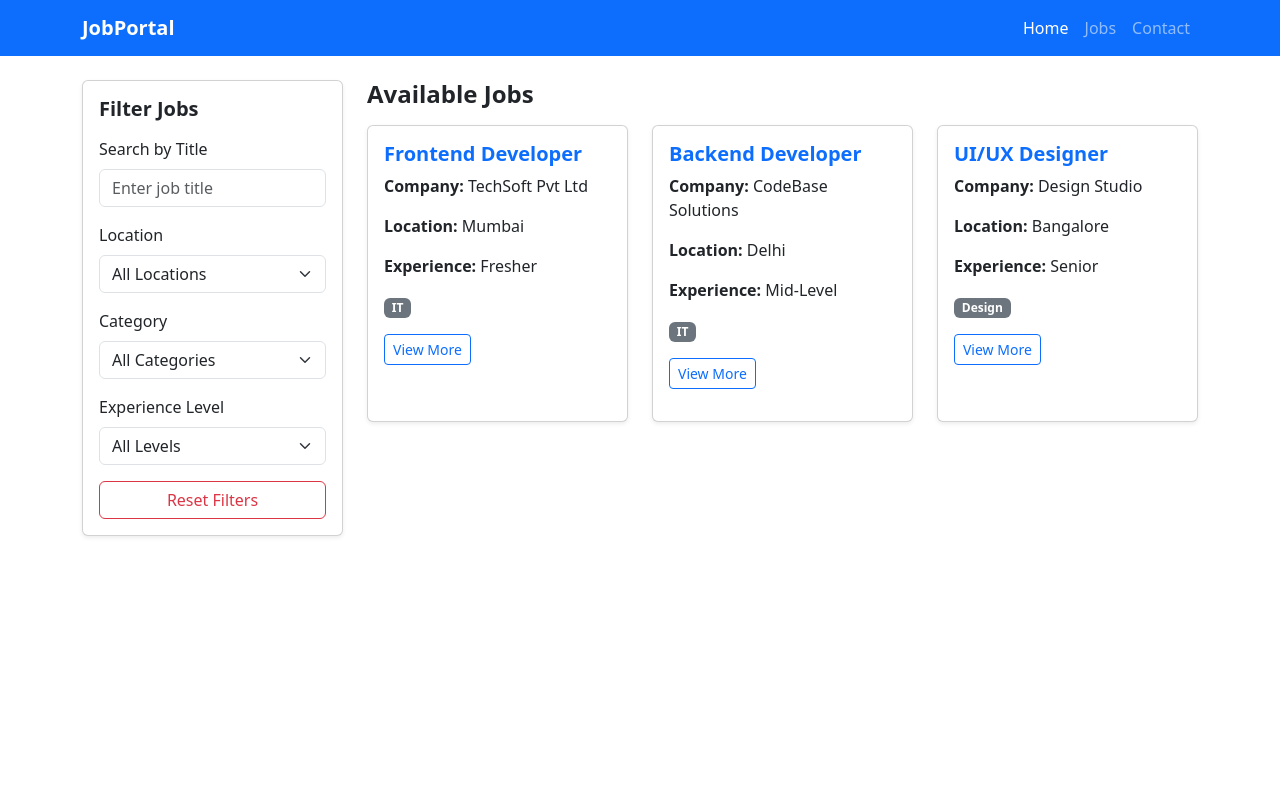
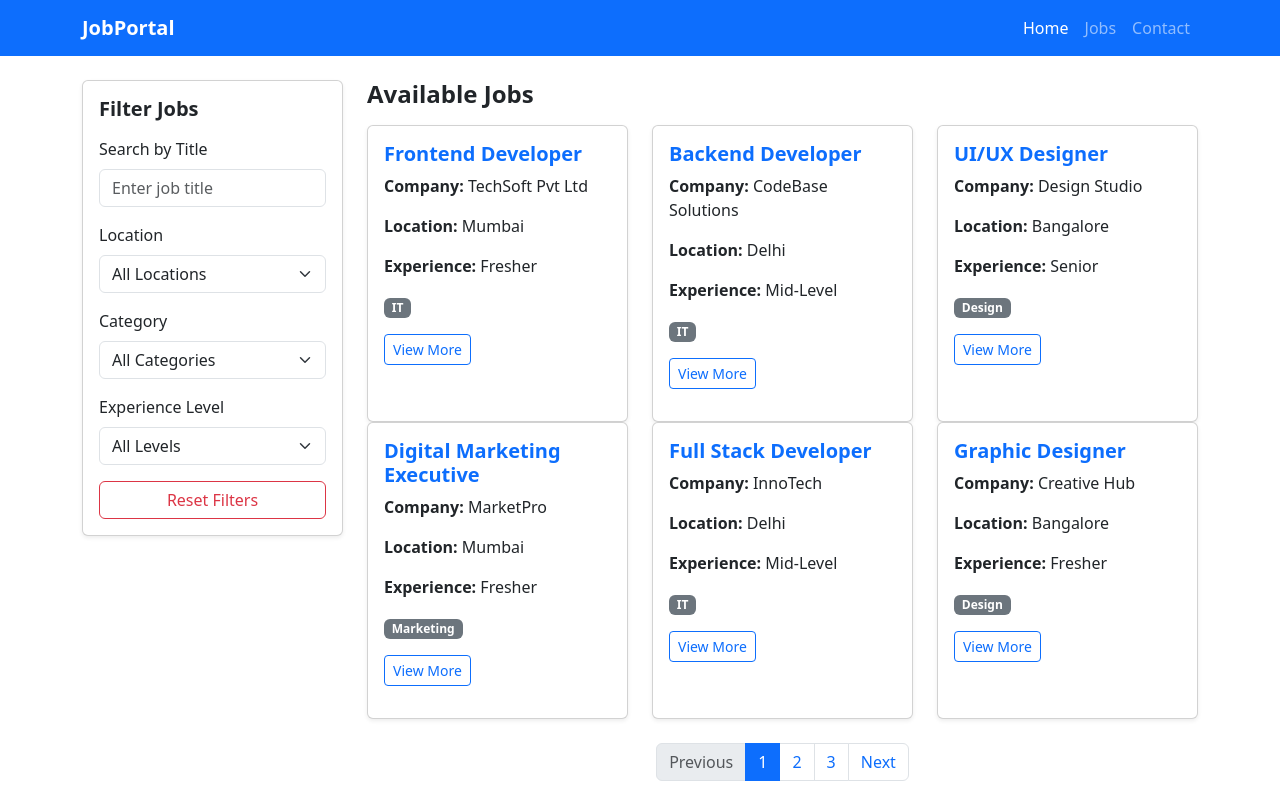
Before and after one commit to Biswajit-kar-28291/Job-Listing-Website-with-Job-Cards-and-Filters-, a React (Vite) app: page / in a window 1280 px wide. Built offline with nearby package versions, Linux system fonts and the light colour scheme.

Commit message:
Added extended job dataset to test pagination and filtering functionality.

```diff
--- a/src/components/Layout.jsx
+++ b/src/components/Layout.jsx
@@ -1,4 +1,4 @@
-import React, { useState } from "react";
+import React, { useState, useEffect } from "react";
 import JobList from "./JobList";
 import Filter from "./Filter";
 import jobsData from "../data/jobs";
@@ -10,6 +10,9 @@ function Layout() {
   const [category, setCategory] = useState("");
   const [experience, setExperience] = useState("");
 
+  const [currentPage, setCurrentPage] = useState(1);
+  const jobsPerPage = 6;
+
   const filteredJobs = jobsData.filter((job) => {
     return (
       job.title.toLowerCase().includes(search.toLowerCase()) &&
@@ -18,6 +21,18 @@ function Layout() {
       (experience === "" || job.experience === experience)
     );
   });
+
+  // Reset page when filters change
+  useEffect(() => {
+    setCurrentPage(1);
+  }, [search, location, category, experience]);
+
+  // Pagination Logic
+  const indexOfLastJob = currentPage * jobsPerPage;
+  const indexOfFirstJob = indexOfLastJob - jobsPerPage;
+  const currentJobs = filteredJobs.slice(indexOfFirstJob, indexOfLastJob);
+
+  const totalPages = Math.ceil(filteredJobs.length / jobsPerPage);
 
   const resetFilters = () => {
     setSearch("");
@@ -46,7 +61,49 @@ function Layout() {
 
         <div className="col-md-9">
           <h4 className="mb-3 fw-bold">Available Jobs</h4>
-          <JobList jobs={filteredJobs} />
+          <JobList jobs={currentJobs} />
+
+          {/* Pagination */}
+          {totalPages > 1 && (
+            <nav className="mt-4">
+              <ul className="pagination justify-content-center">
+
+                <li className={`page-item ${currentPage === 1 ? "disabled" : ""}`}>
+                  <button
+                    className="page-link"
+                    onClick={() => setCurrentPage(currentPage - 1)}
+                  >
+                    Previous
+                  </button>
+                </li>
+
+                {[...Array(totalPages)].map((_, index) => (
+                  <li
+                    key={index}
+                    className={`page-item ${currentPage === index + 1 ? "active" : ""}`}
+                  >
+                    <button
+                      className="page-link"
+                      onClick={() => setCurrentPage(index + 1)}
+                    >
+                      {index + 1}
+                    </button>
+                  </li>
+                ))}
+
+                <li className={`page-item ${currentPage === totalPages ? "disabled" : ""}`}>
+                  <button
+                    className="page-link"
+                    onClick={() => setCurrentPage(currentPage + 1)}
+                  >
+                    Next
+                  </button>
+                </li>
+
+              </ul>
+            </nav>
+          )}
+
         </div>
 
       </div>
--- a/src/data/jobs.js
+++ b/src/data/jobs.js
@@ -7,8 +7,7 @@ const jobs = [
     experience: "Fresher",
     category: "IT",
     salary: "3 - 5 LPA",
-    description:
-      "We are looking for a passionate frontend developer with knowledge of HTML, CSS, JavaScript and React."
+    description: "Looking for React developer with strong HTML, CSS skills."
   },
   {
     id: 2,
@@ -18,8 +17,7 @@ const jobs = [
     experience: "Mid-Level",
     category: "IT",
     salary: "5 - 8 LPA",
-    description:
-      "Looking for backend developer with Node.js and database knowledge. Experience with APIs is required."
+    description: "Node.js and database experience required."
   },
   {
     id: 3,
@@ -29,8 +27,127 @@ const jobs = [
     experience: "Senior",
     category: "Design",
     salary: "6 - 10 LPA",
-    description:
-      "Seeking creative UI/UX designer with Figma and Adobe XD experience."
+    description: "Expert in Figma and Adobe XD."
+  },
+  {
+    id: 4,
+    title: "Digital Marketing Executive",
+    company: "MarketPro",
+    location: "Mumbai",
+    experience: "Fresher",
+    category: "Marketing",
+    salary: "2 - 4 LPA",
+    description: "SEO and social media marketing skills needed."
+  },
+  {
+    id: 5,
+    title: "Full Stack Developer",
+    company: "InnoTech",
+    location: "Delhi",
+    experience: "Mid-Level",
+    category: "IT",
+    salary: "6 - 9 LPA",
+    description: "MERN stack developer required."
+  },
+  {
+    id: 6,
+    title: "Graphic Designer",
+    company: "Creative Hub",
+    location: "Bangalore",
+    experience: "Fresher",
+    category: "Design",
+    salary: "3 - 5 LPA",
+    description: "Photoshop and Illustrator knowledge required."
+  },
+  {
+    id: 7,
+    title: "Data Analyst",
+    company: "DataWorks",
+    location: "Mumbai",
+    experience: "Mid-Level",
+    category: "IT",
+    salary: "5 - 7 LPA",
+    description: "SQL and Excel expertise required."
+  },
+  {
+    id: 8,
+    title: "HR Executive",
+    company: "PeopleFirst",
+    location: "Delhi",
+    experience: "Fresher",
+    category: "Marketing",
+    salary: "2 - 3 LPA",
+    description: "Recruitment and communication skills needed."
+  },
+  {
+    id: 9,
+    title: "Product Designer",
+    company: "UX Labs",
+    location: "Bangalore",
+    experience: "Senior",
+    category: "Design",
+    salary: "8 - 12 LPA",
+    description: "Product design and prototyping experience."
+  },
+  {
+    id: 10,
+    title: "React Developer",
+    company: "Appify",
+    location: "Mumbai",
+    experience: "Mid-Level",
+    category: "IT",
+    salary: "6 - 8 LPA",
+    description: "Advanced React and API integration."
+  },
+  {
+    id: 11,
+    title: "Content Writer",
+    company: "WritePro",
+    location: "Delhi",
+    experience: "Fresher",
+    category: "Marketing",
+    salary: "2 - 4 LPA",
+    description: "Creative writing and SEO knowledge required."
+  },
+  {
+    id: 12,
+    title: "Software Tester",
+    company: "QualityCheck",
+    location: "Mumbai",
+    experience: "Mid-Level",
+    category: "IT",
+    salary: "4 - 6 LPA",
+    description: "Manual and automation testing experience."
+  },
+  {
+    id: 13,
+    title: "Mobile App Developer",
+    company: "NextGen Apps",
+    location: "Bangalore",
+    experience: "Senior",
+    category: "IT",
+    salary: "8 - 14 LPA",
+    description: "Flutter or React Native experience required."
+  },
+  {
+    id: 14,
+    title: "SEO Specialist",
+    company: "GrowthBoost",
+    location: "Delhi",
+    experience: "Mid-Level",
+    category: "Marketing",
+    salary: "4 - 6 LPA",
+    description: "On-page and off-page SEO expertise."
+  },
+  {
+    id: 15,
+    title: "Visual Designer",
+    company: "PixelCraft",
+    location: "Mumbai",
+    experience: "Senior",
+    category: "Design",
+    salary: "7 - 11 LPA",
+    description: "Branding and UI design experience."
   }
 ];
 
```
